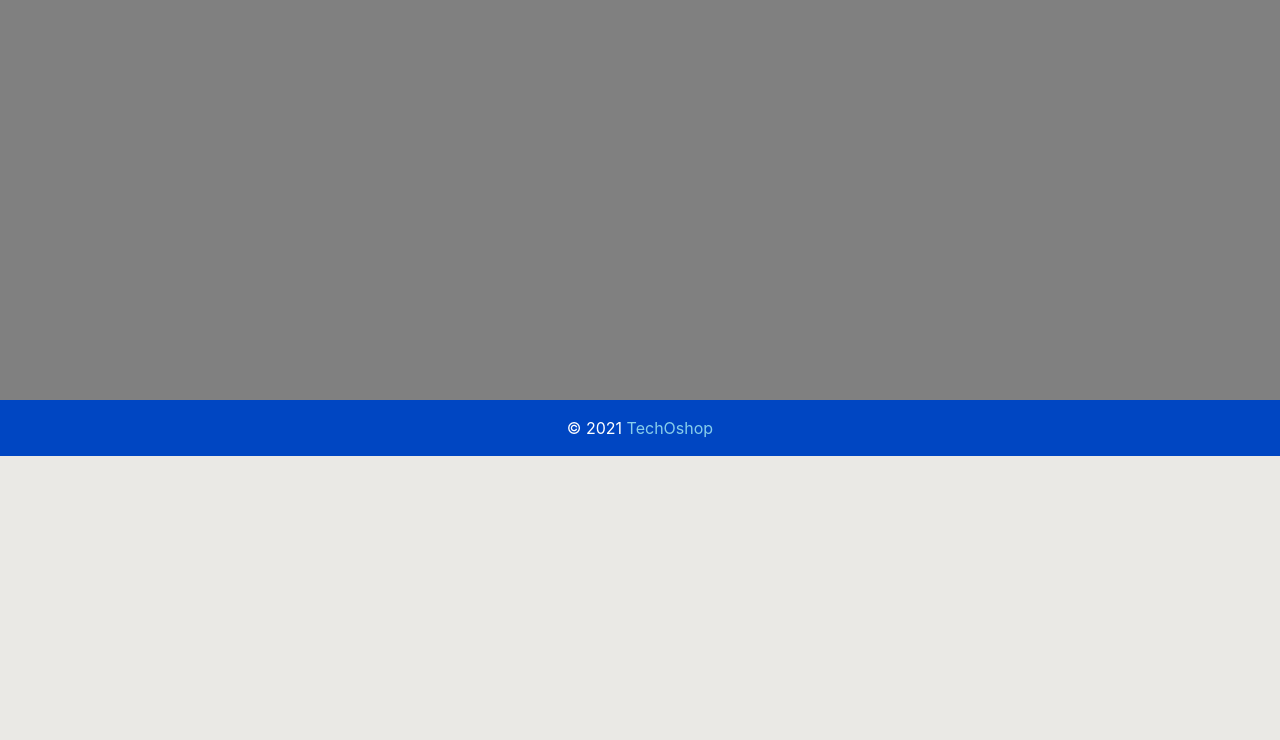
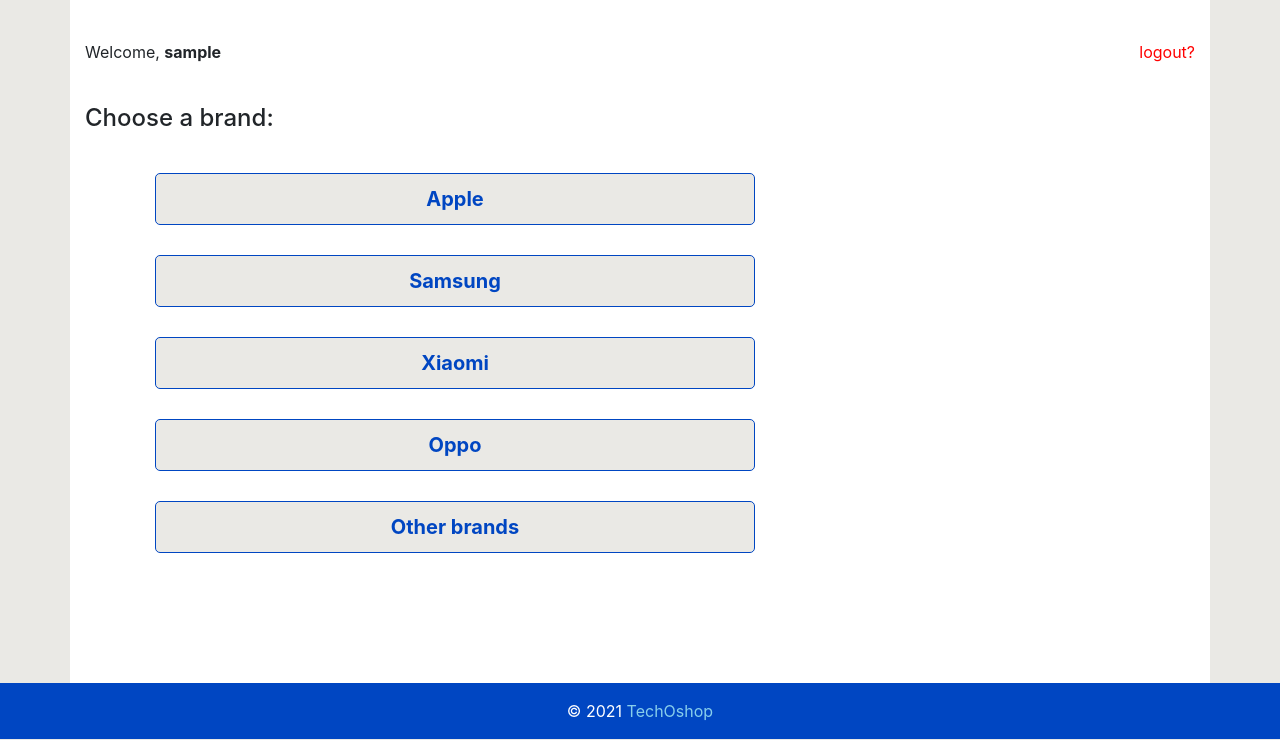
Before and after one commit to diwash007/TechOshop, a PHP site: page /home.php in a window 1280 px wide. Shown: the part 60-800 px from the top of the page. Run offline with PHP 8.4, Linux system fonts and the light colour scheme; the visitor is signed in with stand-in values (Sample User, id 1); tables that the repository leaves empty or names only in its code hold one stand-in row (values such as "Sample post").

Commit message:
added home

```diff
--- a/home.php
+++ b/home.php
@@ -16,6 +16,21 @@
   <link rel="stylesheet" href="static/style.css">
 </head>
 <body>
-<div style="height:400px;background:gray"></div>
+  <div class="container hero">
+
+      <span>Welcome, <b><?php echo $username; ?></b> </span>
+      <a href="logout.php" style="float:right;color:red">logout?</a>
+
+      <div class="brands">
+        <div class="h4 head">Choose a brand:</div>
+        <ul>
+          <a href="brand.php/b?=apple"><li>Apple</li></a>
+          <a href="brand.php/b?=samsung"><li>Samsung</li></a>
+          <a href="brand.php/b?=xiaomi"><li>Xiaomi</li></a>
+          <a href="brand.php/b?=oppo"><li>Oppo</li></a>
+          <a href="brand.php/b?=other"><li>Other brands</li></a>
+        </ul>
+      </div>
+</div>
 </body>
 <?php include("static/footer.php")?>
--- a/static/footer.php
+++ b/static/footer.php
@@ -7,7 +7,7 @@
 <!-- Footer -->
 <footer class="page-footer font-small" style="background-color:#0046C2;color:white">
   <div class="footer-copyright text-center py-3">© <?php echo date("Y"); ?>
-    <a href="https://mdbootstrap.com/" style="color:skyblue"> TechOshop</a>
+    <a href="#" style="color:skyblue"> TechOshop</a>
   </div>
 </footer>
     <script src="https://code.jquery.com/jquery-3.3.1.slim.min.js" integrity="sha384-q8i/X+965DzO0rT7abK41JStQIAqVgRVzpbzo5smXKp4YfRvH+8abtTE1Pi6jizo" crossorigin="anonymous"></script>
--- a/static/header.php
+++ b/static/header.php
@@ -8,13 +8,10 @@
 <html lang="en">
 <head>
   <meta charset="utf-8">
-  <meta name="viewport" content="width=device-width, initial-scale=1, shrink-to-fit=no">
-
-  <link rel="stylesheet" href="style.css">
+  <meta name="viewport" content="width=device-width, initial-scale=1">
   <link rel="stylesheet" href="https://cdn.jsdelivr.net/npm/bootstrap@4.5.3/dist/css/bootstrap.min.css">
   <nav class="navbar navbar-expand-lg navbar-dark" style="background-color: #0046C2;">
-    <a class="navbar-brand logo" href="#">TechOshop</a>
-
+    <a class="navbar-brand" href="#" style="font-weight:bold">TechOshop</a>
         <!-- <a class="nav-item nav-link active" href="#">Home</a> -->
       </div>
     </div>
--- a/static/style.css
+++ b/static/style.css
@@ -53,3 +53,32 @@
   color: white;
   padding: 10px;
 }
+.hero {
+  padding-top:5vh;
+  padding-bottom:100px;
+  background:white;
+}
+.brands ul {
+  list-style-type:none;
+}
+.brands li {
+  text-align:center;
+  color:#0046C2;
+  font-weight:bold;
+  font-size:20px;
+  background:#EAE9E5;
+  margin:30px;
+  border: 1px solid #0046C2;
+  border-radius:5px;
+  padding:10px;
+  max-width:600px;
+}
+.brands li:hover {
+  color:white;
+  background:#0046C2;
+  box-shadow: 5px 5px 10px gray;
+  }
+.head {
+  padding-top:40px;
+  padding-bottom:10px;
+}
```
